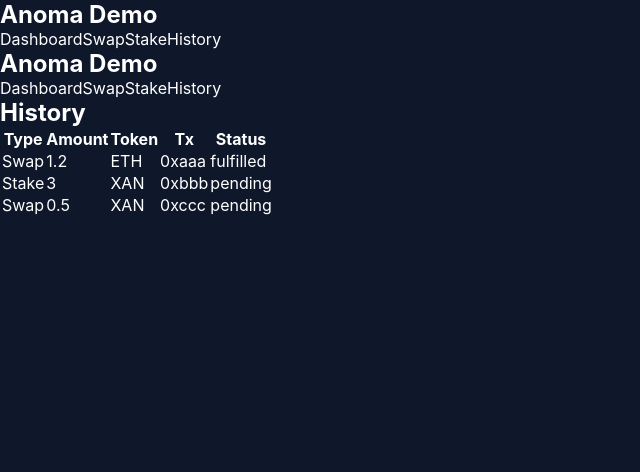
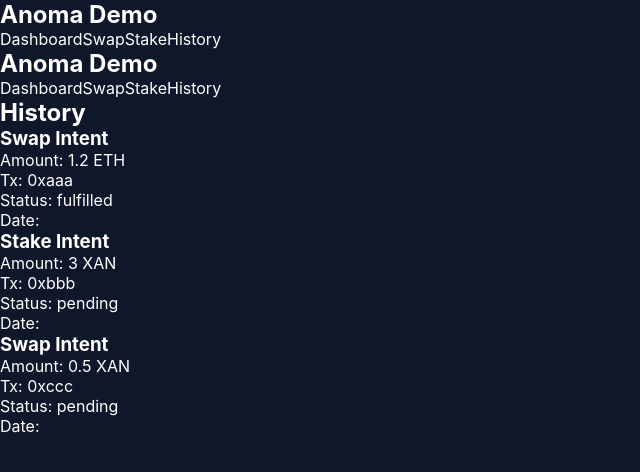
Before and after one commit to forumevi/anoma-intent-project, a Next.js app: page /dashboard in a window 1280 px wide. Shown: the top 472 px of the page, without its empty margins (0-640 px from the left). Built offline with nearby package versions, Linux system fonts and the light colour scheme.

Commit message:
Update HistoryTable.tsx

```diff
--- a/components/HistoryTable.tsx
+++ b/components/HistoryTable.tsx
@@ -1,43 +1,23 @@
-"use client";
-import React from "react";
-import { Intent } from "../types/Intent";
-import { motion } from "framer-motion";
+'use client';
 
-interface HistoryTableProps {
+import { Intent } from '@/types/Intent';
+
+type Props = {
   intents: Intent[];
-}
+};
 
-export default function HistoryTable({ intents }: HistoryTableProps) {
+export default function HistoryTable({ intents }: Props) {
   return (
-    <div className="overflow-x-auto rounded-lg shadow-lg bg-cardBg p-4">
-      <table className="min-w-full divide-y divide-gray-700">
-        <thead className="bg-gray-800">
-          <tr>
-            <th className="px-4 py-2 text-left text-sm font-semibold text-white">Type</th>
-            <th className="px-4 py-2 text-left text-sm font-semibold text-white">Amount</th>
-            <th className="px-4 py-2 text-left text-sm font-semibold text-white">Token</th>
-            <th className="px-4 py-2 text-left text-sm font-semibold text-white">Tx</th>
-            <th className="px-4 py-2 text-left text-sm font-semibold text-white">Status</th>
-          </tr>
-        </thead>
-        <tbody className="divide-y divide-gray-700">
-          {intents.map((intent, index) => (
-            <motion.tr
-              key={index}
-              initial={{ opacity: 0, y: 20 }}
-              animate={{ opacity: 1, y: 0 }}
-              transition={{ duration: 0.3, delay: index * 0.1 }}
-              className="hover:bg-gray-700 transition-colors"
-            >
-              <td className="px-4 py-2">{intent.type}</td>
-              <td className="px-4 py-2">{intent.amount}</td>
-              <td className="px-4 py-2">{intent.token}</td>
-              <td className="px-4 py-2">{intent.tx}</td>
-              <td className="px-4 py-2 capitalize">{intent.status}</td>
-            </motion.tr>
-          ))}
-        </tbody>
-      </table>
+    <div className="space-y-4">
+      {intents.map((intent) => (
+        <div key={intent.id} className="p-4 rounded-xl shadow-md bg-gray-800 text-white">
+          <h3 className="font-bold text-lg mb-2">{intent.type} Intent</h3>
+          <p>Amount: {intent.amount} {intent.token}</p>
+          <p>Tx: {intent.tx}</p>
+          <p>Status: {intent.status}</p>
+          <p>Date: {intent.date}</p>
+        </div>
+      ))}
     </div>
   );
 }
```
